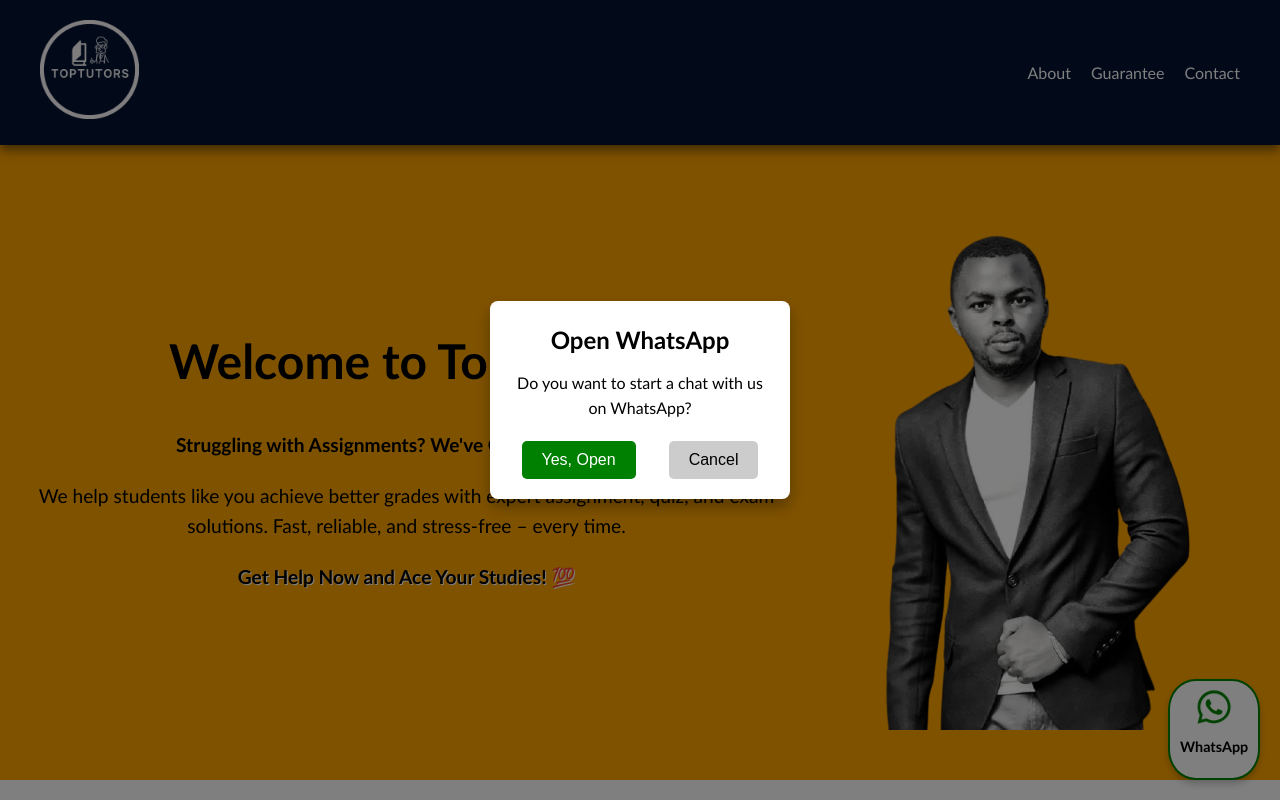
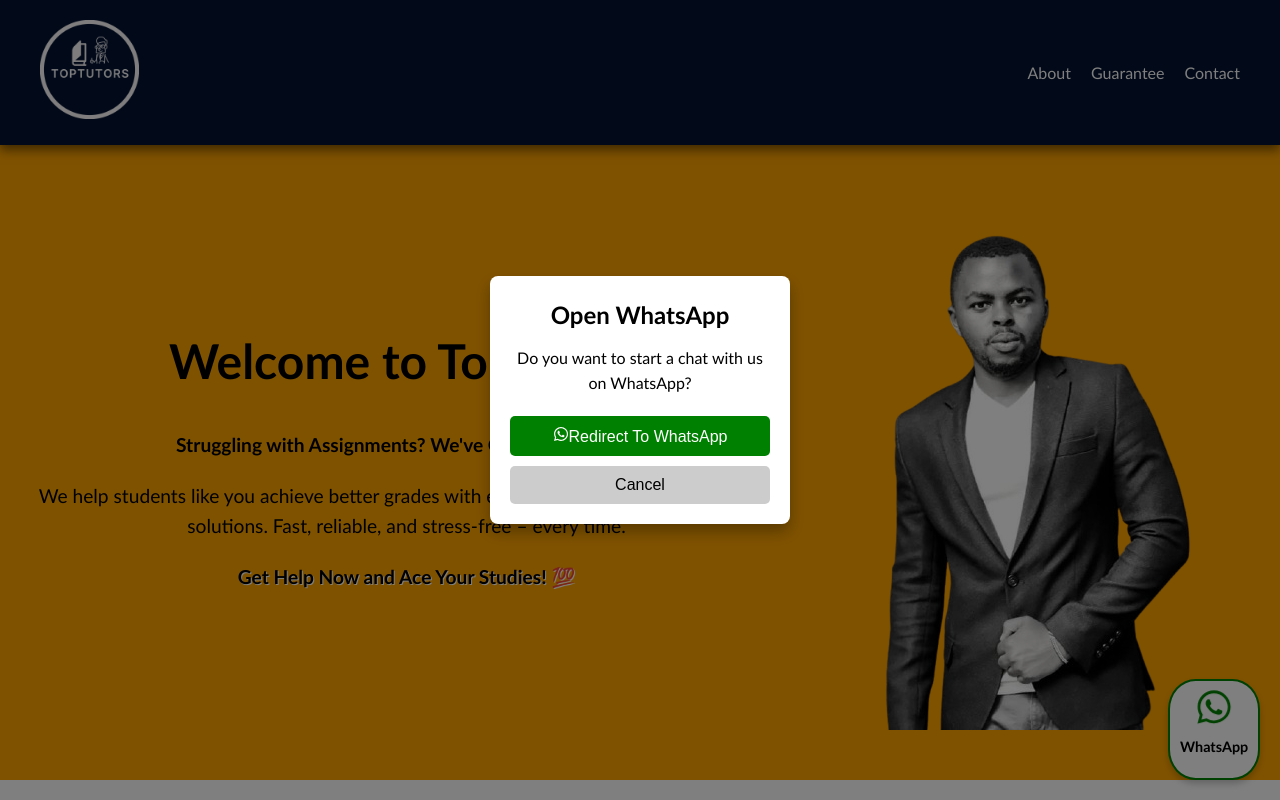
Before and after one commit to Davey0076/client-portfolio-one, a React (Vite) app: page / in a window 1280 px wide. Both pictures are taken after a click on the element "WhatsApp". Shown: the top 800 px of the page. Built offline with nearby package versions, Linux system fonts and the light colour scheme.

Commit message:
Minor changes

```diff
--- a/src/components/WhatsappPopup/WhatsappPopup.css
+++ b/src/components/WhatsappPopup/WhatsappPopup.css
@@ -86,7 +86,8 @@
   /* Modal Actions */
   .modal-actions {
     display: flex;
-    justify-content: space-around;
+    flex-direction: column;
+
     gap: 10px;
   }
 
--- a/src/components/WhatsappPopup/WhatsappPopup.jsx
+++ b/src/components/WhatsappPopup/WhatsappPopup.jsx
@@ -1,6 +1,6 @@
 import React, { useEffect, useState } from 'react';
 import './WhatsappPopup.css';
-import { FaWhatsapp } from 'react-icons/fa';
+import { FaUndo, FaWhatsapp } from 'react-icons/fa';
 
 function WhatsAppPopup() {
   const [showPopup, setShowPopup] = useState(false);
@@ -47,7 +47,8 @@ function WhatsAppPopup() {
             <p>Do you want to start a chat with us on WhatsApp?</p>
             <div className="modal-actions">
               <button onClick={handleConfirmRedirect} className="modal-button confirm">
-                Yes, Open
+                <FaWhatsapp />
+                Redirect To WhatsApp
               </button>
               <button onClick={handleCloseModal} className="modal-button cancel">
                 Cancel
```
